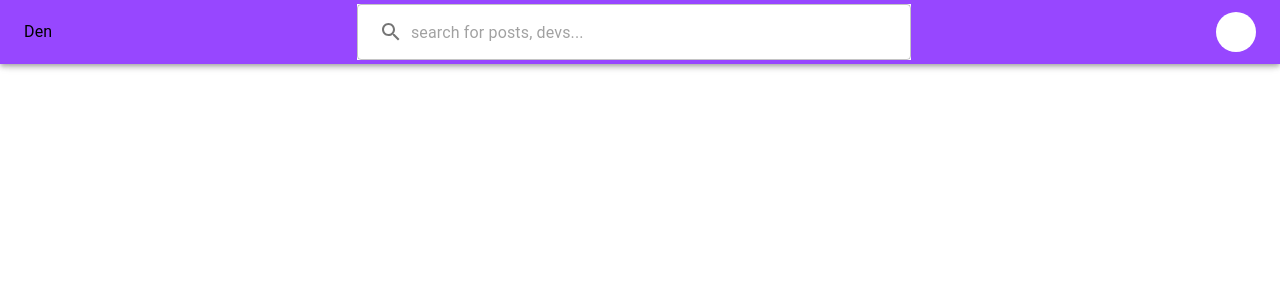
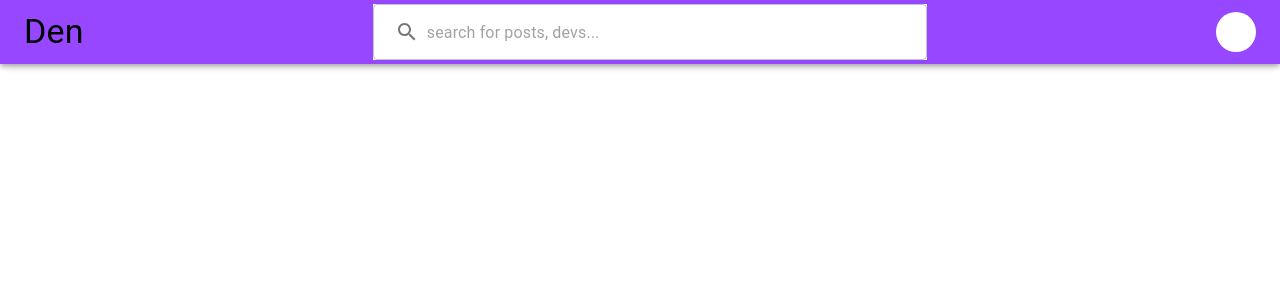
Before and after one commit to AlbinIzmaku/den, a Next.js app: page / in a window 1280 px wide. Shown: the top 300 px of the page. Built offline with nearby package versions, Linux system fonts and the light colour scheme.

Commit message:
some changes

```diff
--- a/src/pages/Exercise.js
+++ b/src/pages/Exercise.js
@@ -1,9 +1,12 @@
 import { Box, Typography } from '@mui/material'
 import React from 'react'
+import Header from './Header'
 
 function Exercise() {
   return (
-    <div>Albin Izmaku</div>
+    <>
+      <h1>Albin Izmaku</h1>
+    </>
   )
 }
 
--- a/src/pages/Header.js
+++ b/src/pages/Header.js
@@ -29,7 +29,7 @@ function Header() {
       <Box color="primary">
         <AppBar>
           <Toolbar sx={{display: 'flex', justifyContent: 'space-between'}}>
-            <Typography color="secondary">Den</Typography>
+            <Typography color="secondary" variant="h4">Den</Typography>
             <TextField
               sx={{backgroundColor: 'white', width: '45%'}}
               placeholder="search for posts, devs..."
--- a/src/pages/_app.js
+++ b/src/pages/_app.js
@@ -1,4 +1,4 @@
-// import '@/styles/globals.css'
+import '@/styles/globals.css'
 
 export default function App({ Component, pageProps }) {
   return <Component {...pageProps} />
--- a/src/pages/_document.js
+++ b/src/pages/_document.js
@@ -1,5 +1,4 @@
 import { Html, Head, Main, NextScript } from 'next/document'
-import Exercise from './Exercise'
 
 export default function Document() {
   return (
--- a/src/pages/index.js
+++ b/src/pages/index.js
@@ -1,5 +1,4 @@
 import Head from 'next/head'
-import styles from '@/styles/Index.module.css'
 import Header from './Header'
 import Exercise from './Exercise'
 
--- a/src/styles/Index.module.css
+++ /dev/null
@@ -1,8 +0,0 @@
-.main {
-  display: flex;
-  flex-direction: column;
-  justify-content: space-between;
-  align-items: center;
-  padding: 6rem;
-  min-height: 100vh;
-}
--- a/src/styles/globals.css
+++ b/src/styles/globals.css
@@ -1,9 +1,9 @@
-:root {
+/* :root {
   --max-width: 1100px;
   --border-radius: 12px;
-  --font-mono: ui-monospace, Menlo, Monaco, 'Cascadia Mono', 'Segoe UI Mono',
-    'Roboto Mono', 'Oxygen Mono', 'Ubuntu Monospace', 'Source Code Pro',
-    'Fira Mono', 'Droid Sans Mono', 'Courier New', monospace;
+  --font-mono: ui-monospace, Menlo, Monaco, "Cascadia Mono", "Segoe UI Mono",
+    "Roboto Mono", "Oxygen Mono", "Ubuntu Monospace", "Source Code Pro",
+    "Fira Mono", "Droid Sans Mono", "Courier New", monospace;
 
   --foreground-rgb: 0, 0, 0;
   --background-start-rgb: 214, 219, 220;
@@ -104,4 +104,10 @@ a {
   html {
     color-scheme: dark;
   }
+} */
+
+* {
+  box-sizing: border-box;
+  margin: 0;
+  padding: 0;
 }
```
